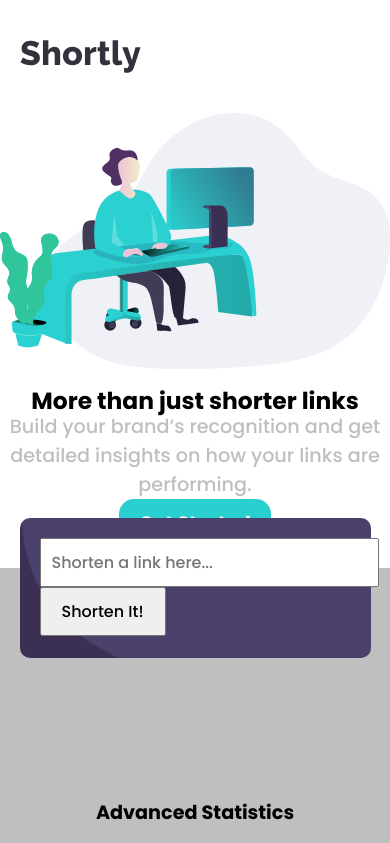
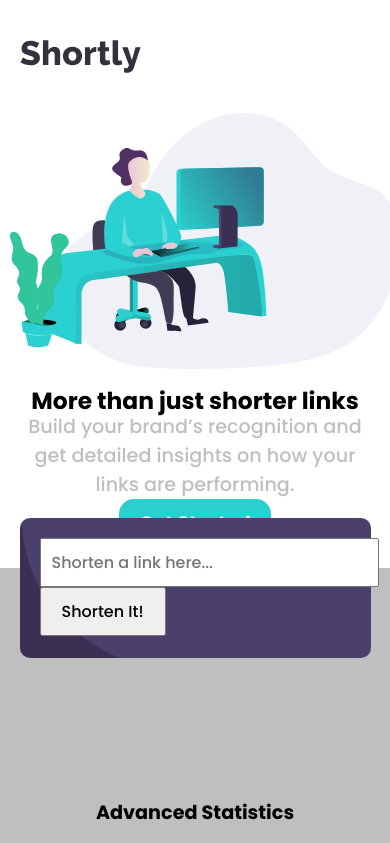
Before and after one commit to PapaBob31/url-shortener-robex, an Angular app: page / in a window 390 px wide. Shown: the top 843 px of the page. Built offline with nearby package versions, Linux system fonts and the light colour scheme.

Commit message:
Update hero-section.component.scss

```diff
--- a/src/app/hero-section/hero-section.component.scss
+++ b/src/app/hero-section/hero-section.component.scss
@@ -50,11 +50,12 @@
 	img {
 		order: 0;
 		width: 100%;
+    padding-left: 5%;
 	}
 
 	div {
 		order: 1;
 		padding: 5%;
-		width: 100%;
+    width: unset;
 	}
 }
```
